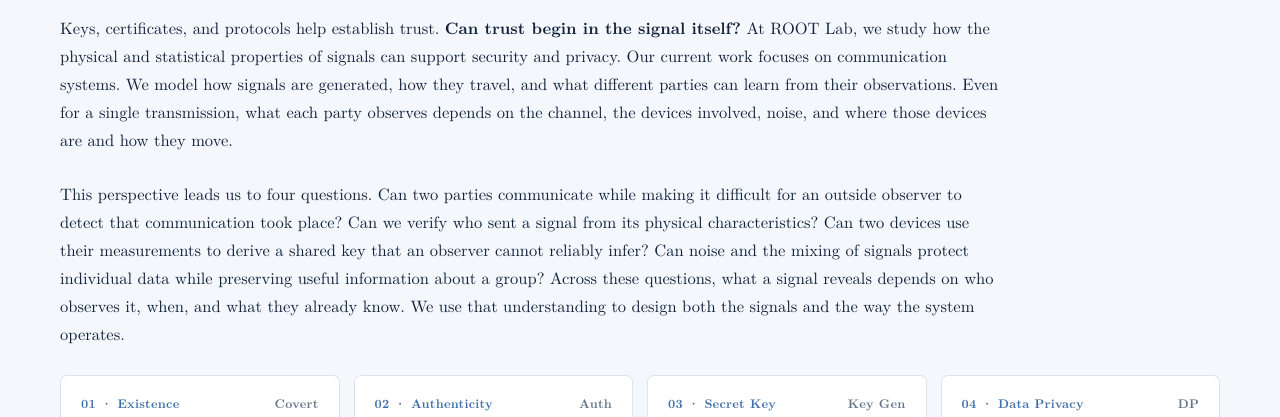
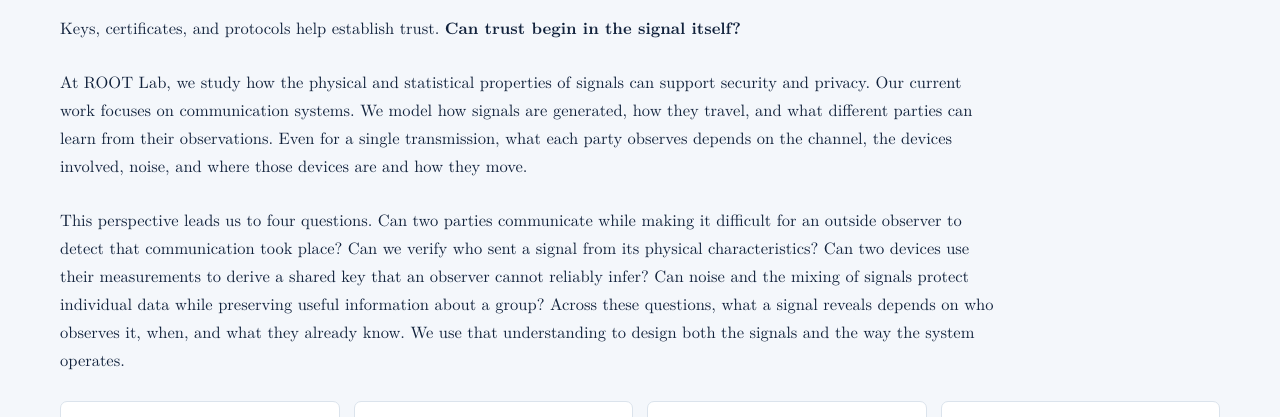
Before and after one commit to root-jylee/root-jylee.github.io, a plain HTML site: page research.html in a window 1280 px wide. Shown: the part 318-735 px from the top of the page. Drawn offline with Linux system fonts and the light colour scheme.

Commit message:
Break "At ROOT Lab" onto a new paragraph in the Overview (#46)
Split the opening Overview paragraph after the question so "At ROOT Lab…"
starts a new paragraph.


Claude-Session: https://claude.ai/code/session_01SH5JumREMWSvVFbqjGZATy

Co-authored-by: Claude <noreply@anthropic.com>

```diff
--- a/research.html
+++ b/research.html
@@ -164,7 +164,8 @@
   <section class="paper research-overview-section" id="research-overview">
     <div class="wrap">
       <div class="section-label-row"><h2 class="section-title">Overview</h2></div>
-      <p class="design-intro">Keys, certificates, and protocols help establish trust. <strong>Can trust begin in the signal itself?</strong> At ROOT Lab, we study how the physical and statistical properties of signals can support security and privacy. Our current work focuses on communication systems. We model how signals are generated, how they travel, and what different parties can learn from their observations. Even for a single transmission, what each party observes depends on the channel, the devices involved, noise, and where those devices are and how they move.</p>
+      <p class="design-intro">Keys, certificates, and protocols help establish trust. <strong>Can trust begin in the signal itself?</strong></p>
+      <p class="design-intro">At ROOT Lab, we study how the physical and statistical properties of signals can support security and privacy. Our current work focuses on communication systems. We model how signals are generated, how they travel, and what different parties can learn from their observations. Even for a single transmission, what each party observes depends on the channel, the devices involved, noise, and where those devices are and how they move.</p>
       <p class="design-intro">This perspective leads us to four questions. Can two parties communicate while making it difficult for an outside observer to detect that communication took place? Can we verify who sent a signal from its physical characteristics? Can two devices use their measurements to derive a shared key that an observer cannot reliably infer? Can noise and the mixing of signals protect individual data while preserving useful information about a group? Across these questions, what a signal reveals depends on who observes it, when, and what they already know. We use that understanding to design both the signals and the way the system operates.</p>
       <div class="objective-row" aria-label="Four security objectives">
         <a class="objective" href="#covert-communication"><div class="objective-top"><span>01 · Existence</span><span class="objective-abbr">Covert</span></div><b>Hide</b><small>the existence of communication</small><i class="objective-tech">Signal-Based Covert Communication</i></a>
```
